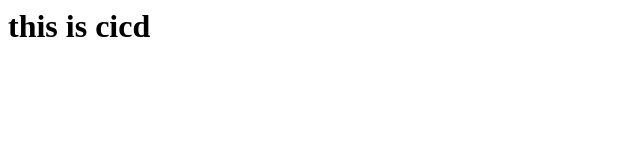
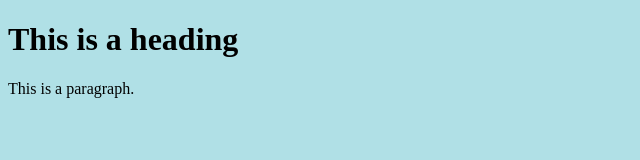
Before and after one commit to Jayachandra-2/apache-static-code, a plain HTML site: page index.html in a window 1280 px wide. Shown: the whole page, without its empty margins (0-640 px from the left). Drawn offline with Linux system fonts and the light colour scheme.

Commit message:
updated the color of bg

```diff
--- a/index.html
+++ b/index.html
@@ -1 +1,9 @@
-<h1>this is cicd</h1>
+<!DOCTYPE html>
+<html>
+<body style="background-color:powderblue;">
+
+<h1>This is a heading</h1>
+<p>This is a paragraph.</p>
+
+</body>
+</html>
```
